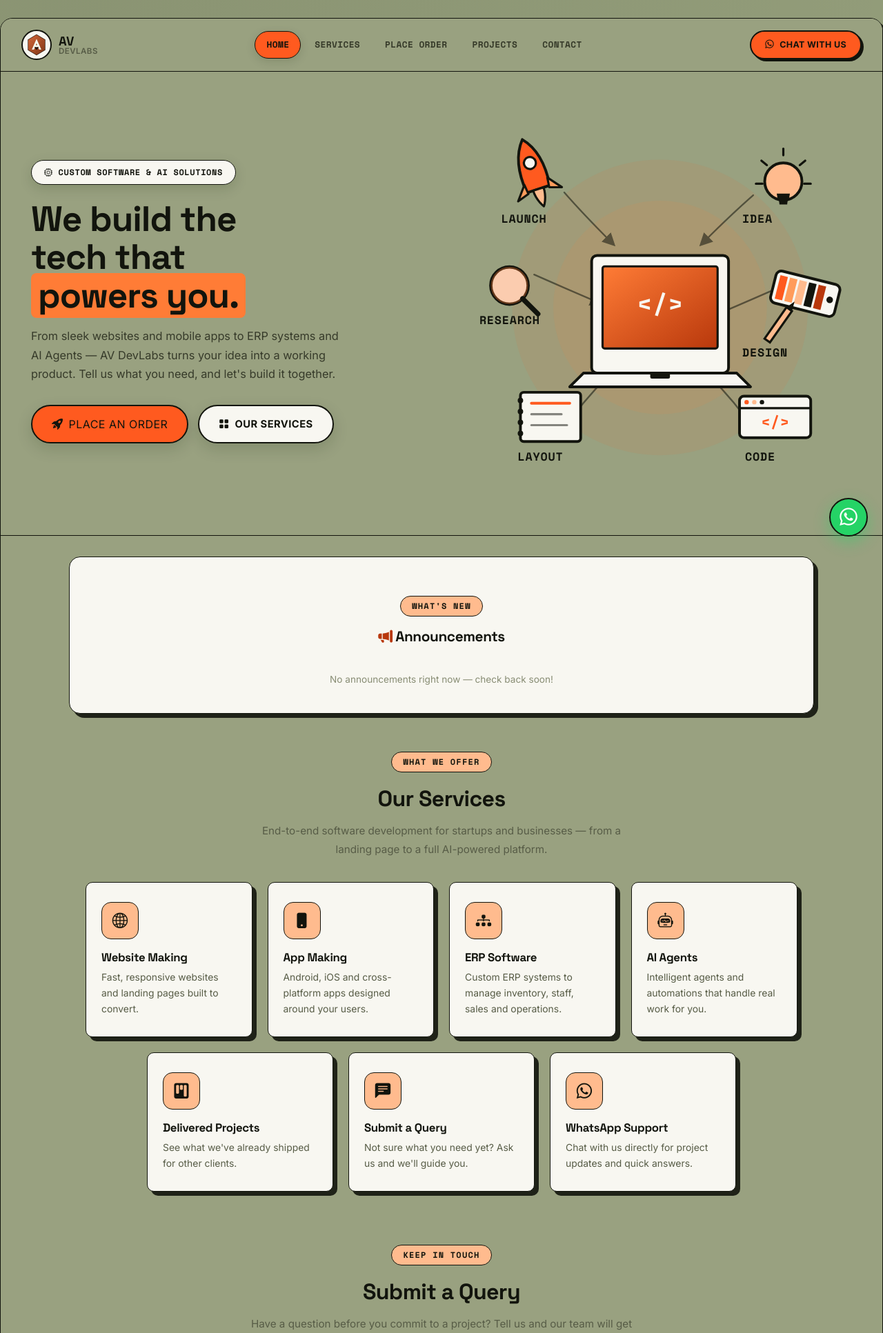
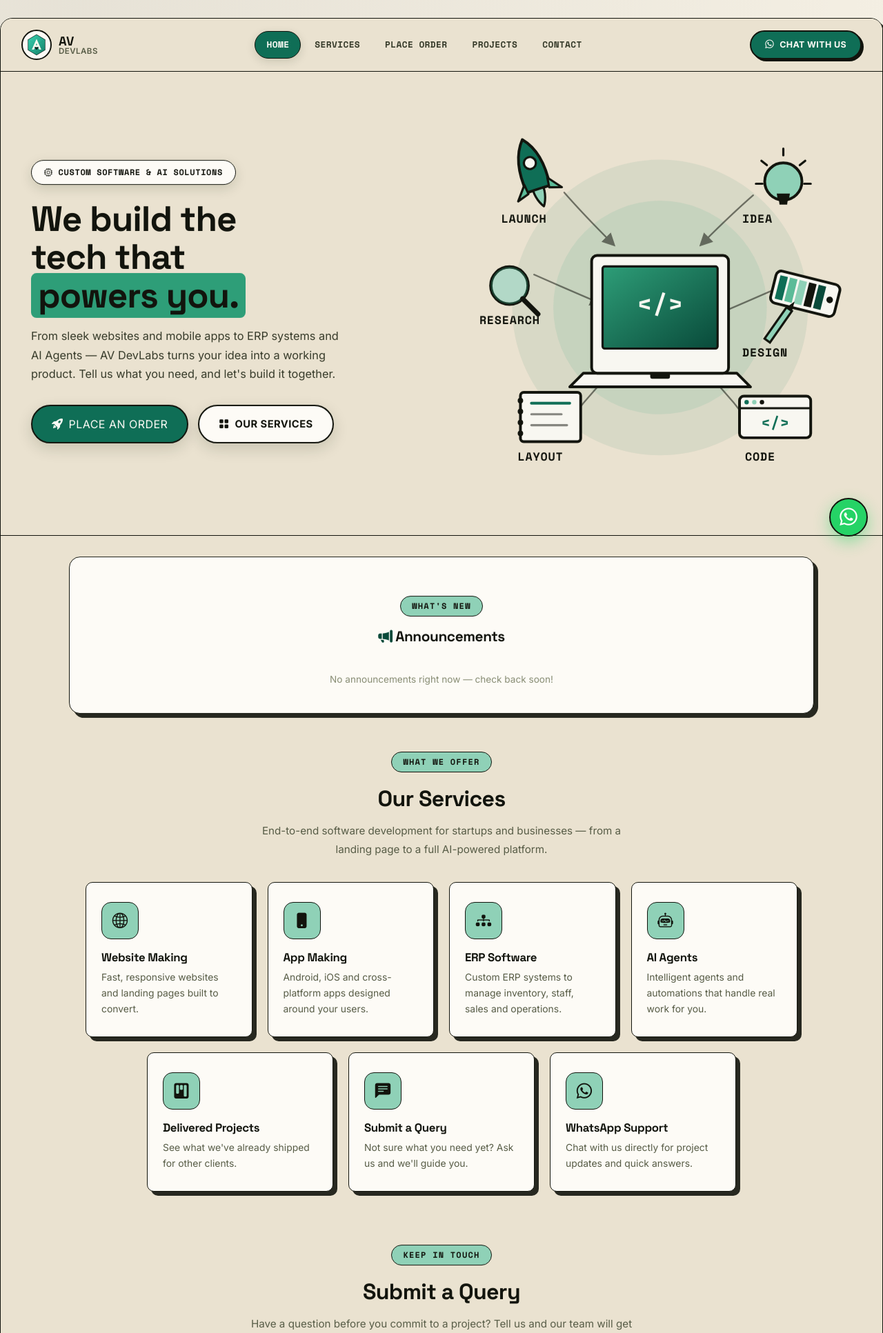
Before and after one commit to Shani-Tiwari-Dev/AVDevLab, a Flask app: page / in a window 1280 px wide. Shown: the top 1933 px of the page at 69% size. Run offline with Flask 3, Linux system fonts and the light colour scheme; data that the repository does not hold is empty; some libraries are stand-ins or nearby versions.

Commit message:
Add files via upload

```diff
--- a/static/theme.css
+++ b/static/theme.css
@@ -1,20 +1,20 @@
 /* ==========================================================================
    AV DevLabs — theme
-   Same hand-drawn, sticker-bordered card layout as before, recolored to the
-   golden-yellow of the AV DevLabs Garuda mark instead of the old orange.
+   Same hand-drawn, sticker-bordered card layout as before, recolored to a
+   deep teal accent on a warm sand canvas.
    ========================================================================== */
 
 :root {
-  /* Burnt-orange accent scale — the brand color for CTAs, chips & the logo */
-  --amber-50:  #FFEEE4;
-  --amber-100: #FFD9C0;
-  --amber-200: #FFBB8E;
-  --amber-300: #FF9C5C;
-  --amber-400: #FF7C36;
-  --amber-500: #FF5A1F;   /* primary CTA — industrial orange */
-  --amber-600: #E1470F;
-  --amber-700: #B8380C;
-  --amber-800: #85280A;
+  /* Deep-teal accent scale — the brand color for CTAs, chips & the logo */
+  --amber-50:  #E3F3EC;
+  --amber-100: #C0E6D6;
+  --amber-200: #8FD1B7;
+  --amber-300: #5CBB98;
+  --amber-400: #2E9E78;
+  --amber-500: #0F6E56;   /* primary CTA — deep teal */
+  --amber-600: #0C5C48;
+  --amber-700: #094A3A;
+  --amber-800: #06382C;
 
   /* "Ink" — near-black used for text, borders & display type */
   --ink-900: #12140D;
@@ -25,9 +25,9 @@
   --ink-200: #D6D9C8;
   --ink-100: #E9EBDD;
 
-  --bg-body: #929C79;      /* olive-green canvas, matches the reference mood board */
-  --white:   #F8F7F1;      /* warm paper-white used for cards */
-  --shell:   #99A180;      /* nav / hero panel background */
+  --bg-body: #F4EFE3;      /* warm sand canvas */
+  --white:   #FDFBF6;      /* warm paper-white used for cards */
+  --shell:   #EAE2D0;      /* nav / hero panel background */
 
   --success: #2F7D4F;
   --danger:  #C24A3B;
@@ -149,7 +149,7 @@ button.service-card {
 .nav-tab-btn i { display: none; } /* icons dropped for a cleaner text-nav like the reference site */
 .nav-tab-btn:hover { color: var(--ink-900); background: var(--amber-100); }
 .nav-tab-btn.tab-active, .tab-active {
-  background: var(--amber-500); color: var(--ink-900) !important;
+  background: var(--amber-500); color: var(--white) !important;
   border: 1.5px solid var(--ink-900); box-shadow: 0 4px 14px rgba(18,38,10,0.14);
 }
 
@@ -309,7 +309,7 @@ button.service-card {
 .form-control:focus, .form-select:focus { border-color: var(--ink-900); box-shadow: 3px 3px 0 var(--amber-400); }
 
 .btn-submit, .btn-login {
-  background: var(--amber-500); color: var(--ink-900); border: 2px solid var(--ink-900); border-radius: 999px;
+  background: var(--amber-500); color: var(--white); border: 2px solid var(--ink-900); border-radius: 999px;
   padding: 15px; width: 100%; font-weight: 700; font-size: 1rem; margin-top: 15px;
   box-shadow: 0 8px 22px rgba(18,38,10,0.16); transition: all 0.15s ease; text-transform: uppercase; letter-spacing: 0.03em;
 }
@@ -321,7 +321,7 @@ button.service-card {
 /* ---------- Shop / products ---------- */
 .cart-btn { position: relative; background: var(--white); border: 2px solid var(--ink-900); color: var(--ink-900); border-radius: 999px; padding: 11px 22px; text-decoration: none; font-weight: 700; font-size: 0.85rem; margin-top: 16px; display: inline-flex; align-items: center; gap: 8px; z-index: 2; box-shadow: 0 6px 18px rgba(18,38,10,0.15); transition: all .15s ease; }
 .cart-btn:hover { color: var(--ink-900); transform: translate(-2px,-2px); box-shadow: 0 10px 26px rgba(18,38,10,0.17); }
-.cart-btn .badge { background: var(--amber-500); color: var(--ink-900); border-radius: 50%; padding: 2px 7px; font-size: 0.7rem; border: 1.5px solid var(--ink-900); }
+.cart-btn .badge { background: var(--amber-500); color: var(--white); border-radius: 50%; padding: 2px 7px; font-size: 0.7rem; border: 1.5px solid var(--ink-900); }
 
 .product-card { background: var(--white); border-radius: var(--radius-md); overflow: hidden; box-shadow: var(--shadow-pop); margin-bottom: 24px; margin-top: 0; position: relative; z-index: 5; border: var(--border-ink); transition: transform .15s ease, box-shadow .15s ease; }
 .product-card:hover { transform: translate(-2px,-2px); box-shadow: 0 14px 34px rgba(18,38,10,0.20); }
@@ -330,7 +330,7 @@ button.service-card {
 .product-body { padding: 15px; }
 .product-name { font-weight: 700; font-size: 0.9rem; color: var(--ink-900); min-height: 2.4em; }
 .product-price { color: var(--amber-800); font-weight: 800; font-size: 1.1rem; margin: 6px 0; font-family: 'Space Grotesk', sans-serif; }
-.btn-add { background: var(--amber-500); color: var(--ink-900); border: 1.5px solid var(--ink-900); border-radius: 999px; padding: 9px; width: 100%; font-weight: 700; font-size: 0.8rem; transition: background .15s ease; }
+.btn-add { background: var(--amber-500); color: var(--white); border: 1.5px solid var(--ink-900); border-radius: 999px; padding: 9px; width: 100%; font-weight: 700; font-size: 0.8rem; transition: background .15s ease; }
 .btn-add:hover { background: var(--amber-400); color: var(--ink-900); }
 
 .qty-add-form { display: flex; align-items: center; gap: 6px; }
@@ -384,7 +384,7 @@ button.service-card {
 .admin-tabs { display: flex; flex-wrap: wrap; gap: 8px; margin-top: 16px; }
 .admin-tab { padding: 9px 16px; border-radius: 999px; font-size: 0.83rem; font-weight: 700; text-decoration: none; color: var(--ink-700); background: var(--white); border: 1.5px solid var(--ink-900); position: relative; transition: all .15s ease; }
 .admin-tab:hover { color: var(--ink-900); background: var(--amber-100); }
-.admin-tab.active { background: var(--amber-500); color: var(--ink-900); }
+.admin-tab.active { background: var(--amber-500); color: var(--white); }
 .admin-tab .badge-count { background: var(--ink-900); color: var(--amber-300); font-size: 0.65rem; border-radius: 10px; padding: 1px 6px; margin-left: 5px; font-weight: 700; }
 .admin-tab.active .badge-count { background: var(--ink-900); color: var(--amber-300); }
 
@@ -423,7 +423,7 @@ button.service-card {
 .search-clear { color: var(--ink-400); font-size: 1.1rem; text-decoration: none; display: flex; align-items: center; }
 .search-clear:hover { color: var(--danger); }
 .search-sort-select { border: 1.5px solid var(--ink-900); border-radius: 10px; padding: 7px 10px; font-size: 0.8rem; font-weight: 600; color: var(--ink-700); background: var(--white); }
-.search-bar-btn { background: var(--amber-500); color: var(--ink-900); border: 1.5px solid var(--ink-900); border-radius: 10px; padding: 8px 18px; font-weight: 700; font-size: 0.85rem; white-space: nowrap; }
+.search-bar-btn { background: var(--amber-500); color: var(--white); border: 1.5px solid var(--ink-900); border-radius: 10px; padding: 8px 18px; font-weight: 700; font-size: 0.85rem; white-space: nowrap; }
 .search-bar-btn:hover { background: var(--amber-400); }
 
 .expiry-badge { font-size: 0.72rem; font-weight: 700; padding: 4px 10px; border-radius: 20px; display: inline-flex; align-items: center; gap: 5px; }
@@ -445,7 +445,7 @@ button.service-card {
   font-weight: 700; font-size: 0.92rem; text-decoration: none; transition: all 0.15s ease;
   text-transform: uppercase; letter-spacing: 0.03em; border: 2px solid var(--ink-900);
 }
-.btn-hero-primary { background: var(--amber-500); color: var(--ink-900); box-shadow: 0 8px 22px rgba(18,38,10,0.16); }
+.btn-hero-primary { background: var(--amber-500); color: var(--white); box-shadow: 0 8px 22px rgba(18,38,10,0.16); }
 .btn-hero-primary:hover { background: var(--amber-400); color: var(--ink-900); transform: translate(-2px,-2px); box-shadow: 0 12px 30px rgba(18,38,10,0.18); }
 .btn-hero-secondary { background: var(--white); color: var(--ink-900); box-shadow: 0 8px 22px rgba(18,38,10,0.16); }
 .btn-hero-secondary:hover { background: var(--amber-50); color: var(--ink-900); transform: translate(-2px,-2px); box-shadow: 0 12px 30px rgba(18,38,10,0.18); }
```
Also changed, not shown: template/index.html (+19 -19 lines), static/img/favicon.png, static/img/logo.png.
